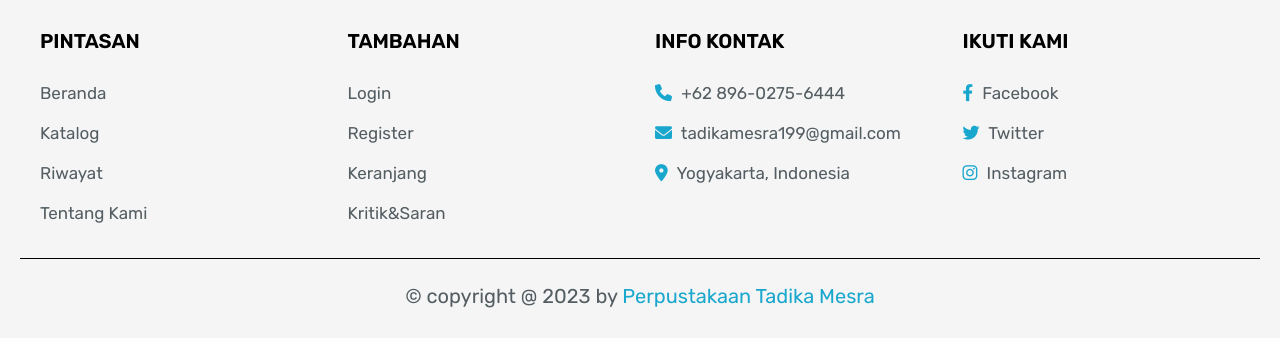
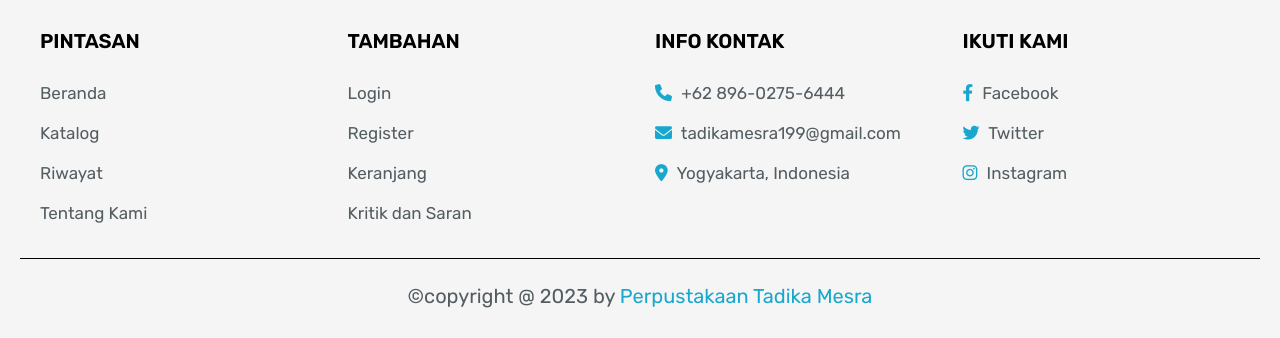
Before and after one commit to DzakaAl/Peminjaman-Buku-di-Perpustakaan-Tadika-Mesra, a PHP site: page /beranda.php in a window 1280 px wide. Shown: the part 1613-1951 px from the top of the page. Run offline with PHP 8.4, Linux system fonts and the light colour scheme; the visitor is signed in with stand-in values (Sample User, id 1); data that the repository does not hold is empty.

Commit message:
Update footer.php

```diff
--- a/footer.php
+++ b/footer.php
@@ -15,7 +15,7 @@
          <a href="login.php">Login</a>
          <a href="register.php"> Register</a>
          <a href="keranjang.php">Keranjang</a>
-         <a href="kritik&saran.php">Kritik&Saran</a>
+         <a href="kritikdansaran.php">Kritik dan Saran</a>
       </div>
 
       <div class="box">
@@ -28,12 +28,12 @@
       <div class="box">
          <h3>ikuti kami</h3>
          <a href="#"> <i class="fab fa-facebook-f"></i> Facebook </a>
-         <a href="#"> <i class="fab fa-twitter"></i> Twitter </a>
+         <a href="https://twitter.com/@garismirekel"> <i class="fab fa-twitter"></i> Twitter </a>
          <a href="#"> <i class="fab fa-instagram"></i> Instagram </a>
       </div>
 
    </div>
 
-   <p class="credit"> &copy; copyright  @ <?php echo date('Y'); ?> by <span>Perpustakaan Tadika Mesra</span> </p>
+   <p class="credit"> &copy;copyright @ <?php echo date('Y'); ?> by <span>Perpustakaan Tadika Mesra</span> </p>
 
 </section>
```
